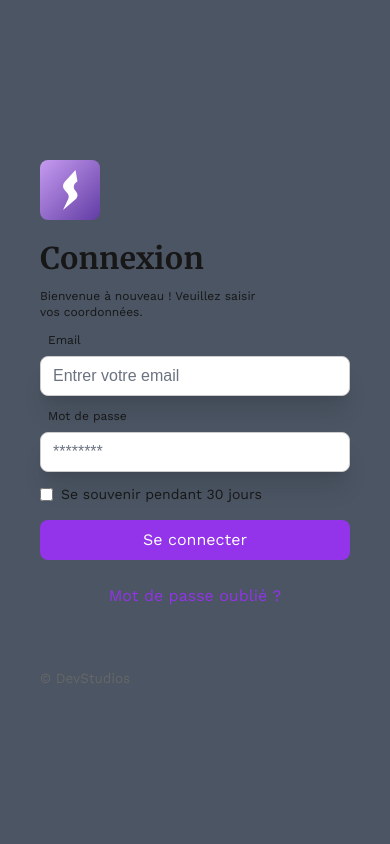
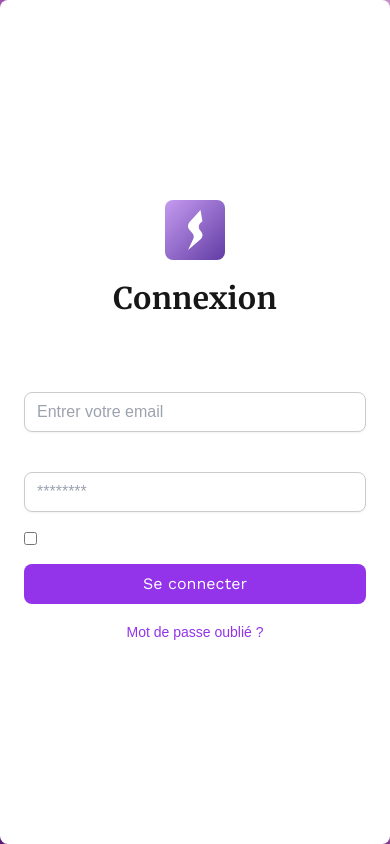
Before and after one commit to NOEL-MARIE/Dash_sd-chap, a Next.js app: page / in a window 390 px wide. Built offline with nearby package versions, Linux system fonts and the light colour scheme.

Commit message:
coté responsivité

```diff
--- a/app/page.tsx
+++ b/app/page.tsx
@@ -1,20 +1,17 @@
-"use client"
+"use client";
 import { useState } from "react";
 import Image from "next/image";
 import Link from "next/link";
 
 const PConnexion = () => {
-  // États pour les champs et les messages d'erreur individuels
   const [email, setEmail] = useState("");
   const [password, setPassword] = useState("");
   const [emailError, setEmailError] = useState("");
   const [passwordError, setPasswordError] = useState("");
 
-  // Fonction de validation
   const validateForm = () => {
     let isValid = true;
 
-    // Validation de l'email
     const emailRegex = /^[a-z0-9._%+-]+@[a-z0-9.-]+\.[a-z]{2,}$/;
     if (!email) {
       setEmailError("Veuillez entrer une adresse email.");
@@ -26,7 +23,6 @@ const PConnexion = () => {
       setEmailError("");
     }
 
-    // Validation du mot de passe
     if (!password) {
       setPasswordError("Veuillez entrer un mot de passe.");
       isValid = false;
@@ -40,44 +36,48 @@ const PConnexion = () => {
     return isValid;
   };
 
-  // Fonction exécutée au clic du bouton
   const handleSubmit = (e) => {
-    e.preventDefault(); // Empêche le rechargement de la page
+    e.preventDefault();
     if (validateForm()) {
-      // Logique d'envoi (exemple : API, redirection, etc.)
       console.log("Formulaire validé !");
     }
   };
 
   return (
     <div>
-      <main className="fixed w-screen h-screen flex">
-        <>
+      <main className="fixed w-screen h-screen">
+        {/* Image de fond pour sm */}
+        <div className="absolute inset-0 bg-cover bg-center max-sm:bg-[url('/asset/Section.svg')] sm:bg-[url('/asset/Section.svg')] sm:z-0 max-sm:z-0"></div>
+
         {/* Section de connexion */}
-          <div className="max-sm:w-screen max-sm:bg-gray-600 max-sm:flex p-10 w-1/2 h-screen bg-white flex flex-col justify-center">
+        <div className="relative z-10 max-sm:absolute max-sm:inset-0 sm:absolute sm:inset-0 sm:flex max-sm:flex sm:items-center max-sm:items-center sm:justify-center max-sm:justify-center h-screen w-full  sm:w-11/12  max-sm:mx-auto sm:mx-auto max-sm:rounded-lg sm:rounded-3xl bg-white p-6 max-sm:shadow-2xl sm:shadow-2xl">
+          <div className="w-full max-w-md">
             <Image
               src="/asset/app icons.svg"
               alt="Logo Send Chap"
               width={60}
               height={50}
+              className="mx-auto"
             />
-            <h1 className="font-MerriweatherBold capitalize pt-5 text-3xl">
+            <h1 className="font-MerriweatherBold text-center capitalize pt-5 text-3xl">
               Connexion
             </h1>
-            <p className="text-xs font-WorkSans pt-3">
-              Bienvenue à nouveau ! Veuillez saisir <br /> vos coordonnées.
+            <p className="text-center text-xs font-WorkSans pt-3 max-sm:text-white sm:text-gray-600">
+              Bienvenue à nouveau ! Veuillez saisir vos coordonnées.
             </p>
 
-            {/* Champ e-mail */}
+            {/* Formulaire */}
+            <form onSubmit={handleSubmit} className="pt-6">
+              {/* Email */}
               <label
                 htmlFor="email"
-              className="pt-3 pb-2 pl-2 font-WorkSans text-xs"
+                className="block pb-2 font-WorkSans text-xs max-sm:text-white"
               >
                 Email
               </label>
               <input
                 id="email"
-              className="h-10 text-left border-[#CCCCCC] border rounded-lg shadow-xl placeholder-gray-500 pl-3"
+                className="w-full h-10 border-[#CCCCCC] border rounded-lg shadow-sm pl-3"
                 type="email"
                 placeholder="Entrer votre email"
                 value={email}
@@ -87,16 +87,16 @@ const PConnexion = () => {
                 <p className="text-red-500 text-sm pt-1">{emailError}</p>
               )}
 
-            {/* Champ mot de passe */}
+              {/* Mot de passe */}
               <label
                 htmlFor="password"
-              className="pt-3 pb-2 pl-2 font-WorkSans text-xs"
+                className="block pt-4 pb-2 font-WorkSans text-xs max-sm:text-white"
               >
                 Mot de passe
               </label>
               <input
                 id="password"
-              className="h-10 text-left border-[#CCCCCC] border rounded-lg shadow-xl placeholder-gray-500 pl-3"
+                className="w-full h-10 border-[#CCCCCC] border rounded-lg shadow-sm pl-3"
                 type="password"
                 placeholder="********"
                 value={password}
@@ -106,8 +106,8 @@ const PConnexion = () => {
                 <p className="text-red-500 text-sm pt-1">{passwordError}</p>
               )}
 
-            {/* Option de se souvenir */}
-            <div className="flex items-center font-WorkSans pr-2 pt-3">
+              {/* Checkbox */}
+              <div className="flex items-center pt-4">
                 <input
                   id="rememberMe"
                   type="checkbox"
@@ -115,7 +115,7 @@ const PConnexion = () => {
                 />
                 <label
                   htmlFor="rememberMe"
-                className="text-sm font-WorkSans ml-2"
+                  className="text-sm font-WorkSans ml-2 max-sm:text-white"
                 >
                   Se souvenir pendant 30 jours
                 </label>
@@ -123,39 +123,24 @@ const PConnexion = () => {
 
               {/* Bouton de connexion */}
               <button
-              onClick={handleSubmit}
-              className="hover:bg-purple-800 text-white justify-center items-center flex rounded-lg mt-4 bg-purple-600 h-10 font-WorkSans transition duration-1000"
+                type="submit"
+                className="w-full h-10 bg-purple-600 hover:bg-purple-800 text-white rounded-lg mt-4 font-WorkSans transition duration-300"
               >
                 Se connecter
               </button>
+            </form>
 
-            {/* Lien vers mot de passe oublié */}
-            <button className="hover:bg-purple-100 text-purple-600 justify-center items-center flex rounded-lg mt-4 h-10 font-WorkSans transition duration-1000">
-              <Link href="/pasoub">Mot de passe oublié ?</Link>
-            </button>
-
-            {/* Pied de page */}
-            <footer className="w-full pt-14 pl-0">
-              <Image
-                src="/asset/dev std.svg"
-                width={90}
-                height={90}
-                alt="Dev Std"
-              />
-            </footer>
+            {/* Lien mot de passe oublié */}
+            <div className="text-center pt-4">
+              <Link
+                href="/pasoub"
+                className="text-purple-600 hover:underline text-sm"
+              >
+                Mot de passe oublié ?
+              </Link>
             </div>
-
-          {/* Image à droite */}
-          <div className="w-1/2 h-screen relative max-sm:hidden">
-            <Image
-              src="/asset/Section.svg"
-              alt="Section Image"
-              layout="fill"
-              objectFit="cover"
-              className="w-full h-full"
-            />
           </div>
-        </>
+        </div>
       </main>
     </div>
   );
```
Lines whose indentation alone changed are shown as unchanged.
